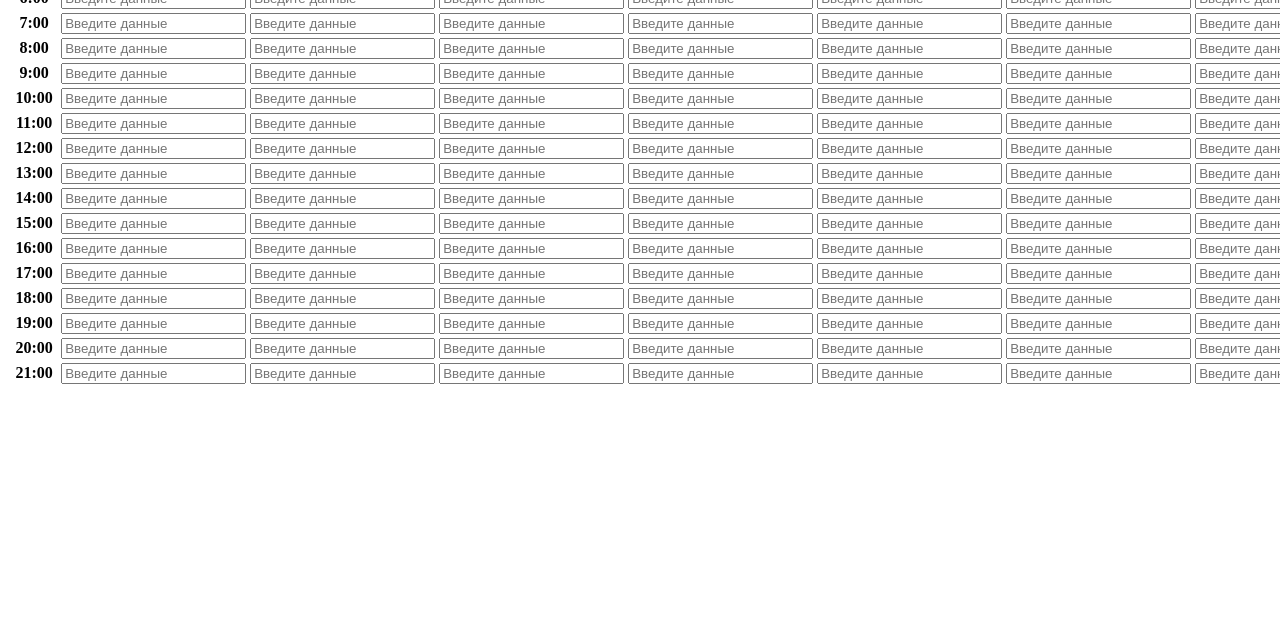
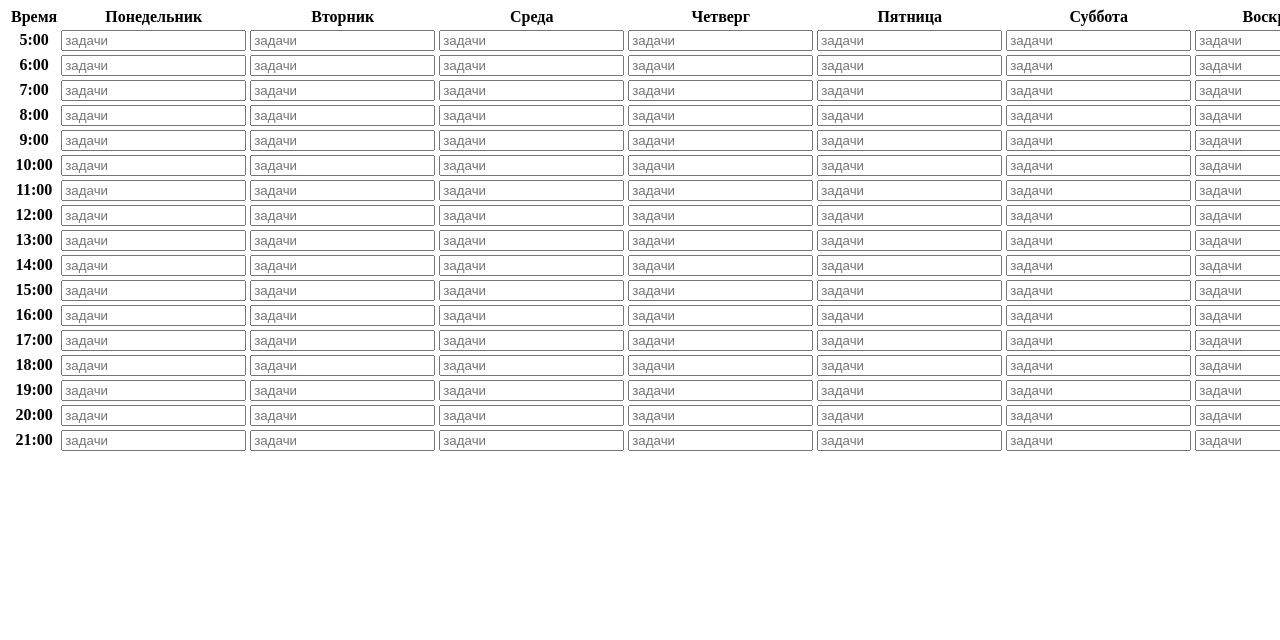
Before and after one commit to ASK-junior/lesson1, a plain HTML site: page index.html in a window 1280 px wide. Shown: the part 160-800 px from the top of the page. Drawn offline with Linux system fonts and the light colour scheme.

Commit message:
Update index.html

```diff
--- a/index.html
+++ b/index.html
@@ -3,12 +3,13 @@
     <head>
         <meta charset="utf-8">
          <title>Режим</title>
+         <link rel="stylesheet" href="styles.css">
     </head>
     <body>
-        <header>
-            <h1>Режим График Таблица и т.д. и т.п.</h1>
-            <img src="https://avatars.mds.yandex.net/i?id=6cfdbf1320d3c5d4fc40b545ddafb5e2734fbace-5427440-images-thumbs&n=13" alt="пробная картинка">
-
+        <header class="container">
+            <h1 id="qw5">Режим График Таблица и т.д. и т.п.</h1>
+            <img  src="https://avatars.mds.yandex.net/i?id=6cfdbf1320d3c5d4fc40b545ddafb5e2734fbace-5427440-images-thumbs&n=13" alt="пробная картинка">
+            <h2 id="qw6">ДЕНЬ СУРКА РАДИ БУДУЮЩЕГО</h2>
         </header>
         <table>
            <thead>
@@ -19,67 +20,67 @@
            </thead>
            <tbody>
             <tr>
-                <th >5:00</th><td><input type="text" name="cell1" placeholder="Введите данные"></td><td><input type="text" name="cell2" placeholder="Введите данные"></td><td><input type="text" name="cell3" placeholder="Введите данные"></td><td><input type="text" name="cell4" placeholder="Введите данные"></td><td><input type="text" name="cell5" placeholder="Введите данные"></td><td><input type="text" name="cell6" placeholder="Введите данные"></td><td><input type="text" name="cell7" placeholder="Введите данные"></td>
+                <th >5:00</th><td><input type="text" name="cell1" placeholder="задачи"></td><td><input type="text" name="cell2" placeholder="задачи"></td><td><input type="text" name="cell3" placeholder="задачи"></td><td><input type="text" name="cell4" placeholder="задачи"></td><td><input type="text" name="cell5" placeholder="задачи"></td><td><input type="text" name="cell6" placeholder="задачи"></td><td><input type="text" name="cell7" placeholder="задачи"></td>
 
             </tr>
             <tr>
-                <th >6:00</th><td><input type="text" name="cell8" placeholder="Введите данные"></td><td><input type="text" name="cell9" placeholder="Введите данные"></td><td><input type="text" name="cell10" placeholder="Введите данные"></td><td><input type="text" name="cell11" placeholder="Введите данные"></td><td><input type="text" name="cell12" placeholder="Введите данные"></td><td><input type="text" name="cell13" placeholder="Введите данные"></td><td><input type="text" name="cell14" placeholder="Введите данные"></td>
+                <th >6:00</th><td><input type="text" name="cell8" placeholder="задачи"></td><td><input type="text" name="cell9" placeholder="задачи"></td><td><input type="text" name="cell10" placeholder="задачи"></td><td><input type="text" name="cell11" placeholder="задачи"></td><td><input type="text" name="cell12" placeholder="задачи"></td><td><input type="text" name="cell13" placeholder="задачи"></td><td><input type="text" name="cell14" placeholder="задачи"></td>
 
             </tr>
             <tr>
-                <th >7:00</th><td><input type="text" name="cell15" placeholder="Введите данные"></td><td><input type="text" name="cell16" placeholder="Введите данные"></td><td><input type="text" name="cell17" placeholder="Введите данные"></td><td><input type="text" name="cell18" placeholder="Введите данные"></td><td><input type="text" name="cell19" placeholder="Введите данные"></td><td><input type="text" name="cell20" placeholder="Введите данные"></td><td><input type="text" name="cell21" placeholder="Введите данные"></td>
+                <th >7:00</th><td><input type="text" name="cell15" placeholder="задачи"></td><td><input type="text" name="cell16" placeholder="задачи"></td><td><input type="text" name="cell17" placeholder="задачи"></td><td><input type="text" name="cell18" placeholder="задачи"></td><td><input type="text" name="cell19" placeholder="задачи"></td><td><input type="text" name="cell20" placeholder="задачи"></td><td><input type="text" name="cell21" placeholder="задачи"></td>
             </tr>
             <tr>
-                <th >8:00</th><td><input type="text" name="cell22" placeholder="Введите данные"></td><td><input type="text" name="cell23" placeholder="Введите данные"></td><td><input type="text" name="cell24" placeholder="Введите данные"></td><td><input type="text" name="cell25" placeholder="Введите данные"></td><td><input type="text" name="cell26" placeholder="Введите данные"></td><td><input type="text" name="cell27" placeholder="Введите данные"></td><td><input type="text" name="cell28" placeholder="Введите данные"></td>
+                <th >8:00</th><td><input type="text" name="cell22" placeholder="задачи"></td><td><input type="text" name="cell23" placeholder="задачи"></td><td><input type="text" name="cell24" placeholder="задачи"></td><td><input type="text" name="cell25" placeholder="задачи"></td><td><input type="text" name="cell26" placeholder="задачи"></td><td><input type="text" name="cell27" placeholder="задачи"></td><td><input type="text" name="cell28" placeholder="задачи"></td>
 
             </tr>
             <tr>
-                <th >9:00</th><td><input type="text" name="cell29" placeholder="Введите данные"></td><td><input type="text" name="cell30" placeholder="Введите данные"></td><td><input type="text" name="cell31" placeholder="Введите данные"></td><td><input type="text" name="cell32" placeholder="Введите данные"></td><td><input type="text" name="cell33" placeholder="Введите данные"></td><td><input type="text" name="cell34" placeholder="Введите данные"></td><td><input type="text" name="cell35" placeholder="Введите данные"></td>
+                <th >9:00</th><td><input type="text" name="cell29" placeholder="задачи"></td><td><input type="text" name="cell30" placeholder="задачи"></td><td><input type="text" name="cell31" placeholder="задачи"></td><td><input type="text" name="cell32" placeholder="задачи"></td><td><input type="text" name="cell33" placeholder="задачи"></td><td><input type="text" name="cell34" placeholder="задачи"></td><td><input type="text" name="cell35" placeholder="задачи"></td>
 
             </tr>
             <tr>
-                <th >10:00</th><td><input type="text" name="cell36" placeholder="Введите данные"></td><td><input type="text" name="cell37" placeholder="Введите данные"></td><td><input type="text" name="cell38" placeholder="Введите данные"></td><td><input type="text" name="cell39" placeholder="Введите данные"></td><td><input type="text" name="cell40" placeholder="Введите данные"></td><td><input type="text" name="cell41" placeholder="Введите данные"></td><td><input type="text" name="cell42" placeholder="Введите данные"></td>
+                <th >10:00</th><td><input type="text" name="cell36" placeholder="задачи"></td><td><input type="text" name="cell37" placeholder="задачи"></td><td><input type="text" name="cell38" placeholder="задачи"></td><td><input type="text" name="cell39" placeholder="задачи"></td><td><input type="text" name="cell40" placeholder="задачи"></td><td><input type="text" name="cell41" placeholder="задачи"></td><td><input type="text" name="cell42" placeholder="задачи"></td>
 
             </tr>
             <tr>
-                <th >11:00</th><td><input type="text" name="cell43" placeholder="Введите данные"></td><td><input type="text" name="cell244" placeholder="Введите данные"></td><td><input type="text" name="cell45" placeholder="Введите данные"></td><td><input type="text" name="cell46" placeholder="Введите данные"></td><td><input type="text" name="cell47" placeholder="Введите данные"></td><td><input type="text" name="cell48" placeholder="Введите данные"></td><td><input type="text" name="cell49" placeholder="Введите данные"></td>
+                <th >11:00</th><td><input type="text" name="cell43" placeholder="задачи"></td><td><input type="text" name="cell244" placeholder="задачи"></td><td><input type="text" name="cell45" placeholder="задачи"></td><td><input type="text" name="cell46" placeholder="задачи"></td><td><input type="text" name="cell47" placeholder="задачи"></td><td><input type="text" name="cell48" placeholder="задачи"></td><td><input type="text" name="cell49" placeholder="задачи"></td>
             </tr>
             <tr>
-                <th >12:00</th><td><input type="text" name="cell50" placeholder="Введите данные"></td><td><input type="text" name="cell51" placeholder="Введите данные"></td><td><input type="text" name="cell52" placeholder="Введите данные"></td><td><input type="text" name="cell53" placeholder="Введите данные"></td><td><input type="text" name="cell54" placeholder="Введите данные"></td><td><input type="text" name="cell55" placeholder="Введите данные"></td><td><input type="text" name="cell56" placeholder="Введите данные"></td>
+                <th >12:00</th><td><input type="text" name="cell50" placeholder="задачи"></td><td><input type="text" name="cell51" placeholder="задачи"></td><td><input type="text" name="cell52" placeholder="задачи"></td><td><input type="text" name="cell53" placeholder="задачи"></td><td><input type="text" name="cell54" placeholder="задачи"></td><td><input type="text" name="cell55" placeholder="задачи"></td><td><input type="text" name="cell56" placeholder="задачи"></td>
 
             </tr>
             <tr>
-                <th >13:00</th><td><input type="text" name="cell57" placeholder="Введите данные"></td><td><input type="text" name="cell58" placeholder="Введите данные"></td><td><input type="text" name="cell59" placeholder="Введите данные"></td><td><input type="text" name="cell60" placeholder="Введите данные"></td><td><input type="text" name="cell61" placeholder="Введите данные"></td><td><input type="text" name="cell62" placeholder="Введите данные"></td><td><input type="text" name="cell63" placeholder="Введите данные"></td>
+                <th >13:00</th><td><input type="text" name="cell57" placeholder="задачи"></td><td><input type="text" name="cell58" placeholder="задачи"></td><td><input type="text" name="cell59" placeholder="задачи"></td><td><input type="text" name="cell60" placeholder="задачи"></td><td><input type="text" name="cell61" placeholder="задачи"></td><td><input type="text" name="cell62" placeholder="задачи"></td><td><input type="text" name="cell63" placeholder="задачи"></td>
 
             </tr>
             <tr>
-                <th >14:00</th><td><input type="text" name="cell63" placeholder="Введите данные"></td><td><input type="text" name="cell64" placeholder="Введите данные"></td><td><input type="text" name="cell65" placeholder="Введите данные"></td><td><input type="text" name="cell67" placeholder="Введите данные"></td><td><input type="text" name="cell68" placeholder="Введите данные"></td><td><input type="text" name="cell69" placeholder="Введите данные"></td><td><input type="text" name="cell70" placeholder="Введите данные"></td>
+                <th >14:00</th><td><input type="text" name="cell63" placeholder="задачи"></td><td><input type="text" name="cell64" placeholder="задачи"></td><td><input type="text" name="cell65" placeholder="задачи"></td><td><input type="text" name="cell67" placeholder="задачи"></td><td><input type="text" name="cell68" placeholder="задачи"></td><td><input type="text" name="cell69" placeholder="задачи"></td><td><input type="text" name="cell70" placeholder="задачи"></td>
 
             </tr>
            <tr>
-                <th >15:00</th><td><input type="text" name="cell71" placeholder="Введите данные"></td><td><input type="text" name="cell72" placeholder="Введите данные"></td><td><input type="text" name="cell73" placeholder="Введите данные"></td><td><input type="text" name="cell74" placeholder="Введите данные"></td><td><input type="text" name="cell75" placeholder="Введите данные"></td><td><input type="text" name="cell76" placeholder="Введите данные"></td><td><input type="text" name="cell77" placeholder="Введите данные"></td>
+                <th >15:00</th><td><input type="text" name="cell71" placeholder="задачи"></td><td><input type="text" name="cell72" placeholder="задачи"></td><td><input type="text" name="cell73" placeholder="задачи"></td><td><input type="text" name="cell74" placeholder="задачи"></td><td><input type="text" name="cell75" placeholder="задачи"></td><td><input type="text" name="cell76" placeholder="задачи"></td><td><input type="text" name="cell77" placeholder="задачи"></td>
 
             </tr>
             <tr>
-                <th >16:00</th><td><input type="text" name="cell78" placeholder="Введите данные"></td><td><input type="text" name="cell79" placeholder="Введите данные"></td><td><input type="text" name="cell80" placeholder="Введите данные"></td><td><input type="text" name="cell81" placeholder="Введите данные"></td><td><input type="text" name="cell82" placeholder="Введите данные"></td><td><input type="text" name="cell83" placeholder="Введите данные"></td><td><input type="text" name="cell84" placeholder="Введите данные"></td>
+                <th >16:00</th><td><input type="text" name="cell78" placeholder="задачи"></td><td><input type="text" name="cell79" placeholder="задачи"></td><td><input type="text" name="cell80" placeholder="задачи"></td><td><input type="text" name="cell81" placeholder="задачи"></td><td><input type="text" name="cell82" placeholder="задачи"></td><td><input type="text" name="cell83" placeholder="задачи"></td><td><input type="text" name="cell84" placeholder="задачи"></td>
 
             </tr>
             <tr>
-                <th >17:00</th><td><input type="text" name="cell85" placeholder="Введите данные"></td><td><input type="text" name="cell86" placeholder="Введите данные"></td><td><input type="text" name="cell87" placeholder="Введите данные"></td><td><input type="text" name="cell88" placeholder="Введите данные"></td><td><input type="text" name="cell89" placeholder="Введите данные"></td><td><input type="text" name="cell90" placeholder="Введите данные"></td><td><input type="text" name="cell91" placeholder="Введите данные"></td>
+                <th >17:00</th><td><input type="text" name="cell85" placeholder="задачи"></td><td><input type="text" name="cell86" placeholder="задачи"></td><td><input type="text" name="cell87" placeholder="задачи"></td><td><input type="text" name="cell88" placeholder="задачи"></td><td><input type="text" name="cell89" placeholder="задачи"></td><td><input type="text" name="cell90" placeholder="задачи"></td><td><input type="text" name="cell91" placeholder="задачи"></td>
             </tr>
             <tr>
-                <th >18:00</th><td><input type="text" name="cell92" placeholder="Введите данные"></td><td><input type="text" name="cell93" placeholder="Введите данные"></td><td><input type="text" name="cell94" placeholder="Введите данные"></td><td><input type="text" name="cell95" placeholder="Введите данные"></td><td><input type="text" name="cell96" placeholder="Введите данные"></td><td><input type="text" name="cell97" placeholder="Введите данные"></td><td><input type="text" name="cell98" placeholder="Введите данные"></td>
+                <th >18:00</th><td><input type="text" name="cell92" placeholder="задачи"></td><td><input type="text" name="cell93" placeholder="задачи"></td><td><input type="text" name="cell94" placeholder="задачи"></td><td><input type="text" name="cell95" placeholder="задачи"></td><td><input type="text" name="cell96" placeholder="задачи"></td><td><input type="text" name="cell97" placeholder="задачи"></td><td><input type="text" name="cell98" placeholder="задачи"></td>
 
             </tr>
             <tr>
-                <th >19:00</th><td><input type="text" name="cell99" placeholder="Введите данные"></td><td><input type="text" name="cell100" placeholder="Введите данные"></td><td><input type="text" name="cell101" placeholder="Введите данные"></td><td><input type="text" name="cell102" placeholder="Введите данные"></td><td><input type="text" name="cell103" placeholder="Введите данные"></td><td><input type="text" name="cell104" placeholder="Введите данные"></td><td><input type="text" name="cell105" placeholder="Введите данные"></td>
+                <th >19:00</th><td><input type="text" name="cell99" placeholder="задачи"></td><td><input type="text" name="cell100" placeholder="задачи"></td><td><input type="text" name="cell101" placeholder="задачи"></td><td><input type="text" name="cell102" placeholder="задачи"></td><td><input type="text" name="cell103" placeholder="задачи"></td><td><input type="text" name="cell104" placeholder="задачи"></td><td><input type="text" name="cell105" placeholder="задачи"></td>
             </tr>
             <tr>
-                <th >20:00</th><td><input type="text" name="cell106" placeholder="Введите данные"></td><td><input type="text" name="cell107" placeholder="Введите данные"></td><td><input type="text" name="cell108" placeholder="Введите данные"></td><td><input type="text" name="cell109" placeholder="Введите данные"></td><td><input type="text" name="cell110" placeholder="Введите данные"></td><td><input type="text" name="cell111" placeholder="Введите данные"></td><td><input type="text" name="cell112" placeholder="Введите данные"></td>
+                <th >20:00</th><td><input type="text" name="cell106" placeholder="задачи"></td><td><input type="text" name="cell107" placeholder="задачи"></td><td><input type="text" name="cell108" placeholder="задачи"></td><td><input type="text" name="cell109" placeholder="задачи"></td><td><input type="text" name="cell110" placeholder="задачи"></td><td><input type="text" name="cell111" placeholder="задачи"></td><td><input type="text" name="cell112" placeholder="задачи"></td>
 
             </tr>
             <tr>
-                <th >21:00</th><td><input type="text" name="cell112" placeholder="Введите данные"></td><td><input type="text" name="cell113" placeholder="Введите данные"></td><td><input type="text" name="cell114" placeholder="Введите данные"></td><td><input type="text" name="cell115" placeholder="Введите данные"></td><td><input type="text" name="cell116" placeholder="Введите данные"></td><td><input type="text" name="cell117" placeholder="Введите данные"></td><td><input type="text" name="cell119" placeholder="Введите данные"></td>
+                <th >21:00</th><td><input type="text" name="cell112" placeholder="задачи"></td><td><input type="text" name="cell113" placeholder="задачи"></td><td><input type="text" name="cell114" placeholder="задачи"></td><td><input type="text" name="cell115" placeholder="задачи"></td><td><input type="text" name="cell116" placeholder="задачи"></td><td><input type="text" name="cell117" placeholder="задачи"></td><td><input type="text" name="cell119" placeholder="задачи"></td>
 
             </tr>
 
```
